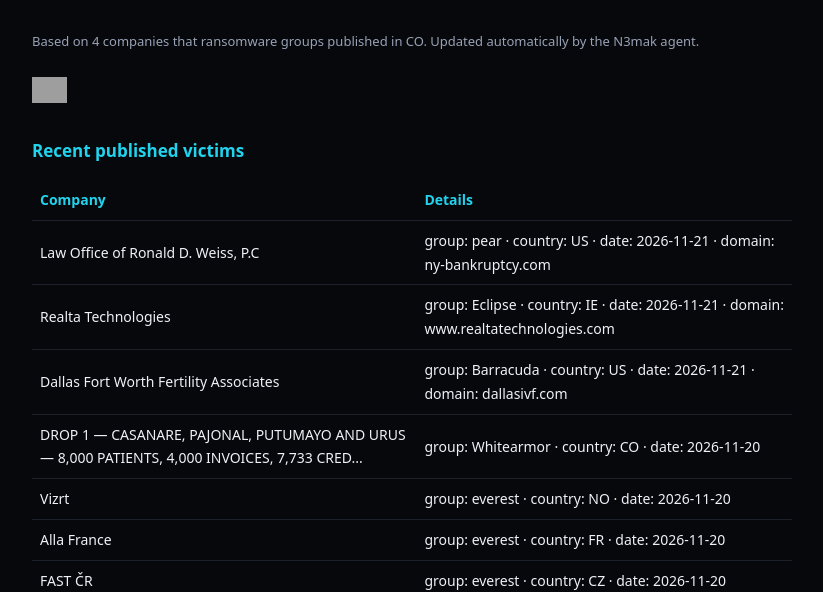
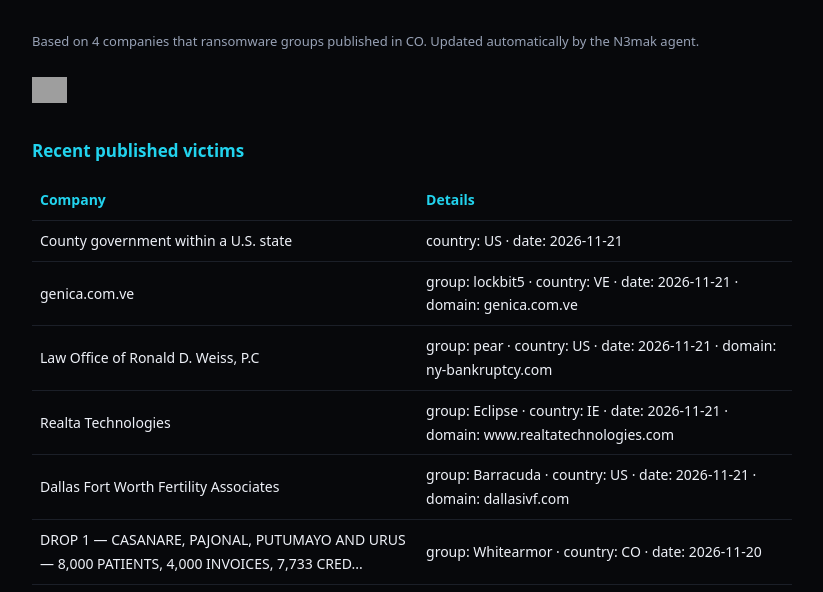
Before and after one commit to Namak7678/n3mak-radar, a plain HTML site: page CO.html in a window 1280 px wide. Shown: the part 229-821 px from the top of the page, without its empty margins (228-1051 px from the left). Drawn offline with Linux system fonts and the light colour scheme; grey boxes are pictures that could not be loaded.

Commit message:
Country page CO

```diff
--- a/CO.html
+++ b/CO.html
@@ -14,7 +14,7 @@ img{margin-top:12px}</style></head><body><div class="wrap">
 <p class="dim">Based on 4 companies that ransomware groups published in CO. Updated automatically by the N3mak agent.</p>
 <img src="https://n3mak-bot-n7dx.onrender.com/badge/CO.svg" alt="CO exposure badge" height="26">
 <h2>Recent published victims</h2>
-<table><tr><th>Company</th><th>Details</th></tr><tr><td>Law Office of Ronald D. Weiss, P.C</td><td>group: pear · country: US · date: 2026-11-21 · domain: ny-bankruptcy.com</td></tr><tr><td>Realta Technologies</td><td>group: Eclipse · country: IE · date: 2026-11-21 · domain: www.realtatechnologies.com</td></tr><tr><td>Dallas Fort Worth Fertility Associates</td><td>group: Barracuda · country: US · date: 2026-11-21 · domain: dallasivf.com</td></tr><tr><td>DROP 1 — CASANARE, PAJONAL, PUTUMAYO AND URUS — 8,000 PATIENTS, 4,000 INVOICES, 7,733 CRED...</td><td>group: Whitearmor · country: CO · date: 2026-11-20</td></tr><tr><td>Vizrt</td><td>group: everest · country: NO · date: 2026-11-20</td></tr><tr><td>Alla France</td><td>group: everest · country: FR · date: 2026-11-20</td></tr><tr><td>FAST ČR</td><td>group: everest · country: CZ · date: 2026-11-20</td></tr><tr><td>Lee Memorial Health System</td><td>group: medusalocker · country: US · date: 2026-11-20</td></tr><tr><td>Arab Software Computer / ASCON (Oracle ERP hosting, Alexandria)</td><td>group: PixelLeaks · country: EG · date: 2026-11-20</td></tr><tr><td>Aixia Group AB (Nasdaq-listed AI/IT, Sweden)</td><td>group: PixelLeaks · country: SE · date: 2026-11-20</td></tr><tr><td>Lucid Motors</td><td>group: Inception · country: US · date: 2026-11-21</td></tr><tr><td>Calvatis GmbH</td><td>group: aurora · country: DE · date: 2026-11-20 · domain: Calvatis GmbH</td></tr></table>
+<table><tr><th>Company</th><th>Details</th></tr><tr><td>County government within a U.S. state</td><td>country: US · date: 2026-11-21</td></tr><tr><td>genica.com.ve</td><td>group: lockbit5 · country: VE · date: 2026-11-21 · domain: genica.com.ve</td></tr><tr><td>Law Office of Ronald D. Weiss, P.C</td><td>group: pear · country: US · date: 2026-11-21 · domain: ny-bankruptcy.com</td></tr><tr><td>Realta Technologies</td><td>group: Eclipse · country: IE · date: 2026-11-21 · domain: www.realtatechnologies.com</td></tr><tr><td>Dallas Fort Worth Fertility Associates</td><td>group: Barracuda · country: US · date: 2026-11-21 · domain: dallasivf.com</td></tr><tr><td>DROP 1 — CASANARE, PAJONAL, PUTUMAYO AND URUS — 8,000 PATIENTS, 4,000 INVOICES, 7,733 CRED...</td><td>group: Whitearmor · country: CO · date: 2026-11-20</td></tr><tr><td>Vizrt</td><td>group: everest · country: NO · date: 2026-11-20</td></tr><tr><td>Alla France</td><td>group: everest · country: FR · date: 2026-11-20</td></tr><tr><td>FAST ČR</td><td>group: everest · country: CZ · date: 2026-11-20</td></tr><tr><td>Lee Memorial Health System</td><td>group: medusalocker · country: US · date: 2026-11-20</td></tr><tr><td>Arab Software Computer / ASCON (Oracle ERP hosting, Alexandria)</td><td>group: PixelLeaks · country: EG · date: 2026-11-20</td></tr><tr><td>Aixia Group AB (Nasdaq-listed AI/IT, Sweden)</td><td>group: PixelLeaks · country: SE · date: 2026-11-20</td></tr></table>
 <h2>Put this badge on your site</h2>
 <p class="dim">Copy one line, it stays current:</p>
 <pre style="background:#12141b;padding:12px;border-radius:10px;overflow-x:auto;font-size:12px">&lt;img src="https://n3mak-bot-n7dx.onrender.com/badge/CO.svg" alt="CO exposure" height="26"&gt;</pre>
```
